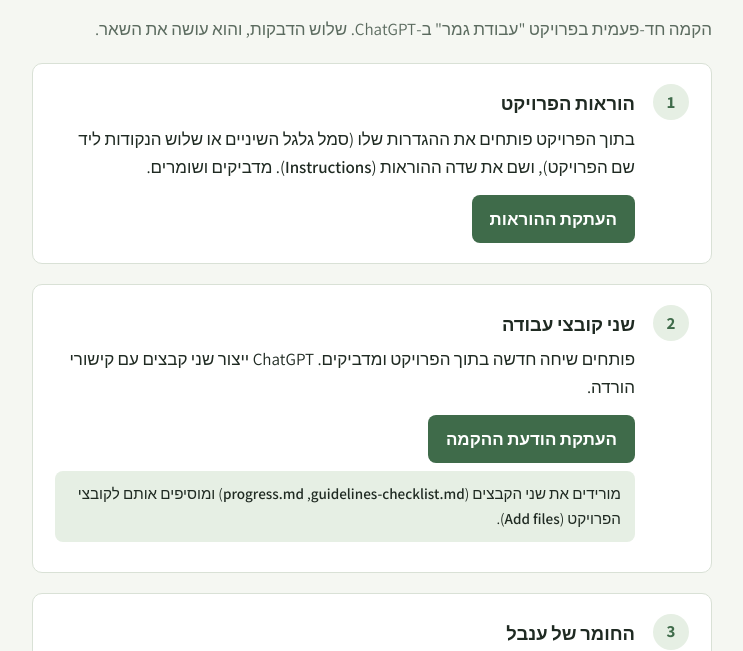
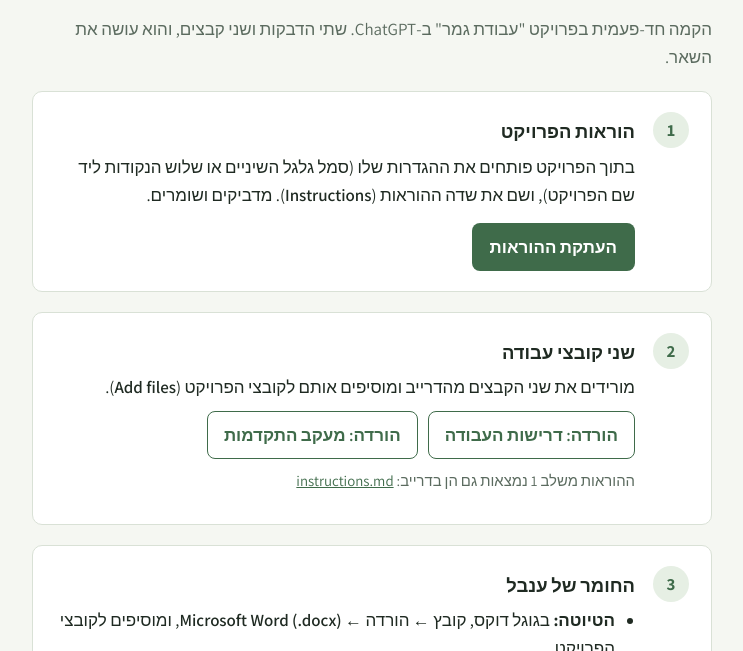
Before and after one commit to Dar-Ofer/thesis-assistant-setup, a plain HTML site: page index.html in a window 1280 px wide. Shown: the part 93-744 px from the top of the page, without its empty margins (268-1011 px from the left). Drawn offline with Linux system fonts and the light colour scheme; a web font is replaced by a local one.

Commit message:
Drive download links

```diff
--- a/index.html
+++ b/index.html
@@ -33,6 +33,9 @@ ul,ol{padding-inline-start:20px}
 .en{direction:ltr;unicode-bidi:isolate;font-weight:600}
 button{font:inherit;font-weight:600;background:var(--accent);color:var(--accent-fg);border:0;border-radius:8px;padding:10px 18px;cursor:pointer;margin-top:4px}
 button:focus-visible{outline:3px solid var(--fg);outline-offset:2px}
+.links{display:flex;flex-wrap:wrap;gap:10px;margin:6px 0 10px}
+a.btn{display:inline-block;font-weight:600;text-decoration:none;border:1.5px solid var(--accent);color:var(--accent);border-radius:8px;padding:9px 16px}
+a{color:var(--accent)}
 .expect{background:var(--soft);border-radius:8px;padding:10px 14px;font-size:.95rem;margin-top:8px}
 .note{color:var(--muted);font-size:.93rem}
 textarea{width:100%;min-height:120px;margin-top:8px;font:13px/1.4 ui-monospace,monospace;direction:ltr;background:var(--bg);color:var(--fg);border:1px solid var(--line);border-radius:8px}
@@ -42,7 +45,7 @@ textarea{width:100%;min-height:120px;margin-top:8px;font:13px/1.4 ui-monospace,m
 
 <main>
   <h1>עוזר עבודת הגמר</h1>
-  <p class="sub">הקמה חד-פעמית בפרויקט "עבודת גמר" ב-ChatGPT. שלוש הדבקות, והוא עושה את השאר.</p>
+  <p class="sub">הקמה חד-פעמית בפרויקט "עבודת גמר" ב-ChatGPT. שתי הדבקות ושני קבצים, והוא עושה את השאר.</p>
 
   <section class="step"><div class="num">1</div><div>
     <h2>הוראות הפרויקט</h2>
@@ -52,9 +55,12 @@ textarea{width:100%;min-height:120px;margin-top:8px;font:13px/1.4 ui-monospace,m
 
   <section class="step"><div class="num">2</div><div>
     <h2>שני קובצי עבודה</h2>
-    <p>פותחים שיחה חדשה בתוך הפרויקט ומדביקים. ChatGPT ייצור שני קבצים עם קישורי הורדה.</p>
-    <button type="button" data-copy="setup">העתקת הודעת ההקמה</button>
-    <p class="expect">מורידים את שני הקבצים (<span class="en">guidelines-checklist.md</span>, <span class="en">progress.md</span>) ומוסיפים אותם לקובצי הפרויקט (<span class="en">Add files</span>).</p>
+    <p>מורידים את שני הקבצים מהדרייב ומוסיפים אותם לקובצי הפרויקט (<span class="en">Add files</span>).</p>
+    <div class="links">
+      <a class="btn" href="https://drive.google.com/uc?export=download&amp;id=14uf0M869XQWG9XRksSF9EhZ-V2VCLZj3">הורדה: דרישות העבודה</a>
+      <a class="btn" href="https://drive.google.com/uc?export=download&amp;id=1INUQTSrOlwE3XXcYlOmPkcDIAScWiZAI">הורדה: מעקב התקדמות</a>
+    </div>
+    <p class="note">ההוראות משלב 1 נמצאות גם הן בדרייב: <a href="https://drive.google.com/file/d/14SdeMjBzNTE_s6U4xSZePBDCWB-ntBYf/view">instructions.md</a></p>
   </div></section>
 
   <section class="step"><div class="num">3</div><div>
```
